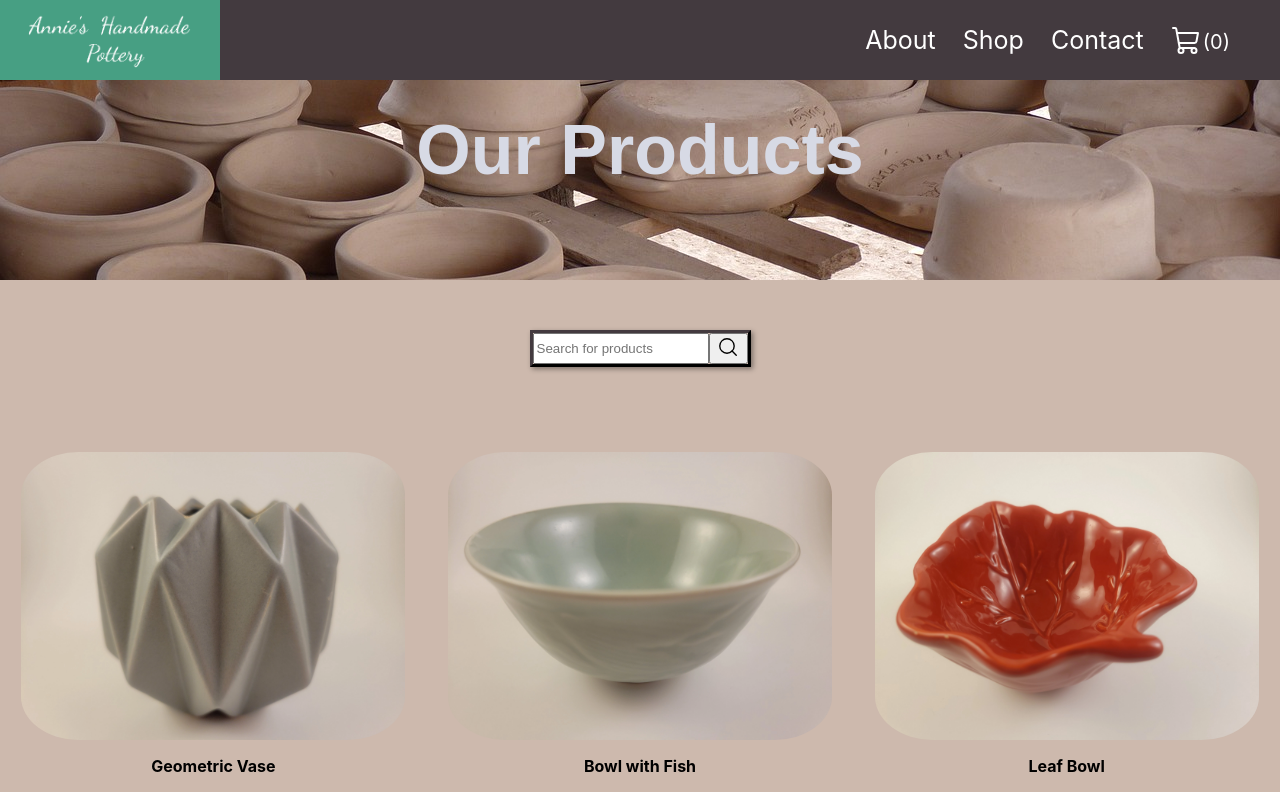
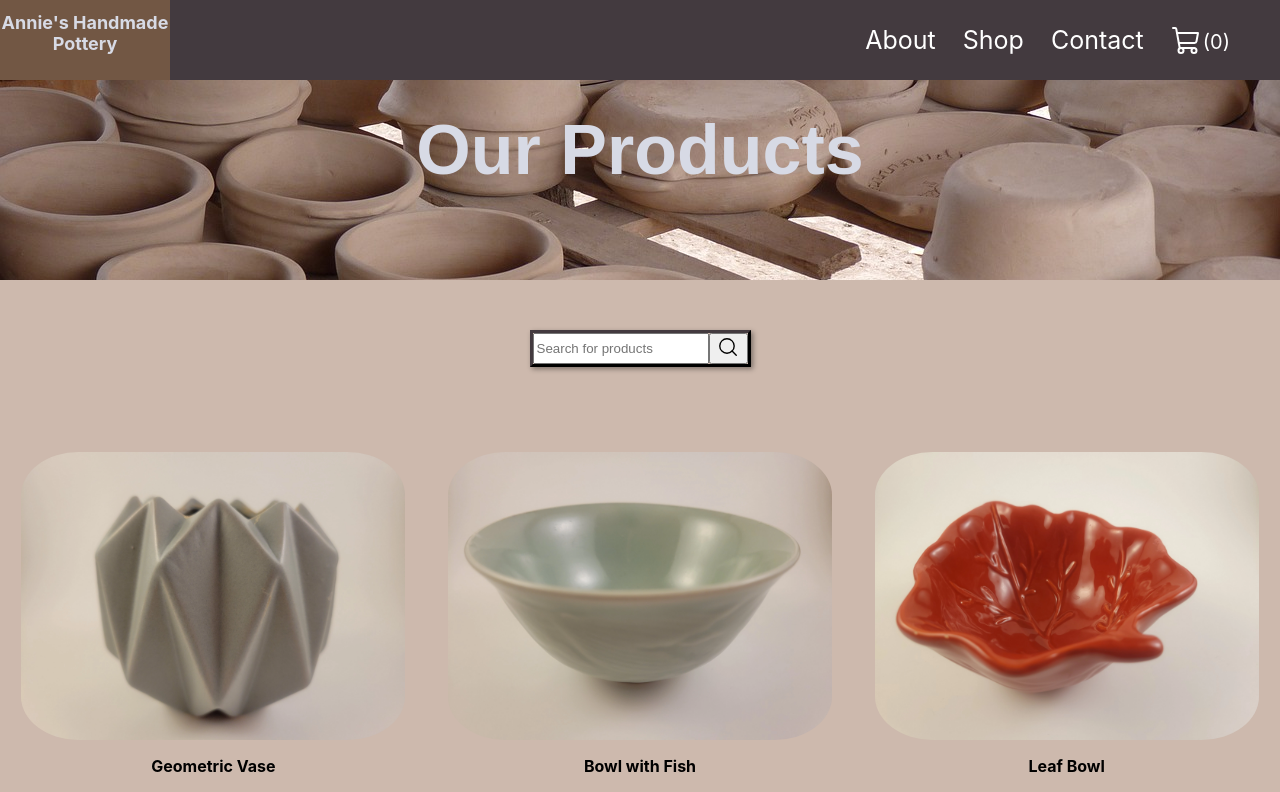
Before and after one commit to LaurenCummings/shop-project, a React (Create React App) app: page / in a window 1280 px wide. Shown: the top 792 px of the page. Built offline with nearby package versions, Linux system fonts and the light colour scheme.

Commit message:
Changed logo

```diff
--- a/src/components/Navbar.css
+++ b/src/components/Navbar.css
@@ -5,6 +5,20 @@
     display: flex;
     justify-content: flex-end;
     align-items: center;
+}
+
+.logo {
+    height: 80px;
+    background-color: rgb(114, 87, 68);
+    position: absolute;
+    left: 0;
+    width: 170px;
+}
+
+.logo h1 {
+    font-size: 18px;
+    text-align: center;
+    color: rgb(215 218 229);
 }
 
 .links {
--- a/src/components/Navbar.js
+++ b/src/components/Navbar.js
@@ -15,7 +15,10 @@ const Navbar = () => {
 
     return (
         <div className="navbar">
-            <img src={logo} alt="logo" />
+            {/* <img src={logo} alt="logo" /> */}
+            <div className="logo">
+                <h1>Annie's Handmade Pottery</h1>
+            </div>
             <div className={`links ${isOpen ? "menuOpen" : ""}`}>
                 <Link to="/about" onClick={isOpen ? toggleMenu : null}> About </Link>
                 <Link to="/" onClick={isOpen ? toggleMenu : null}> Shop </Link>
```
